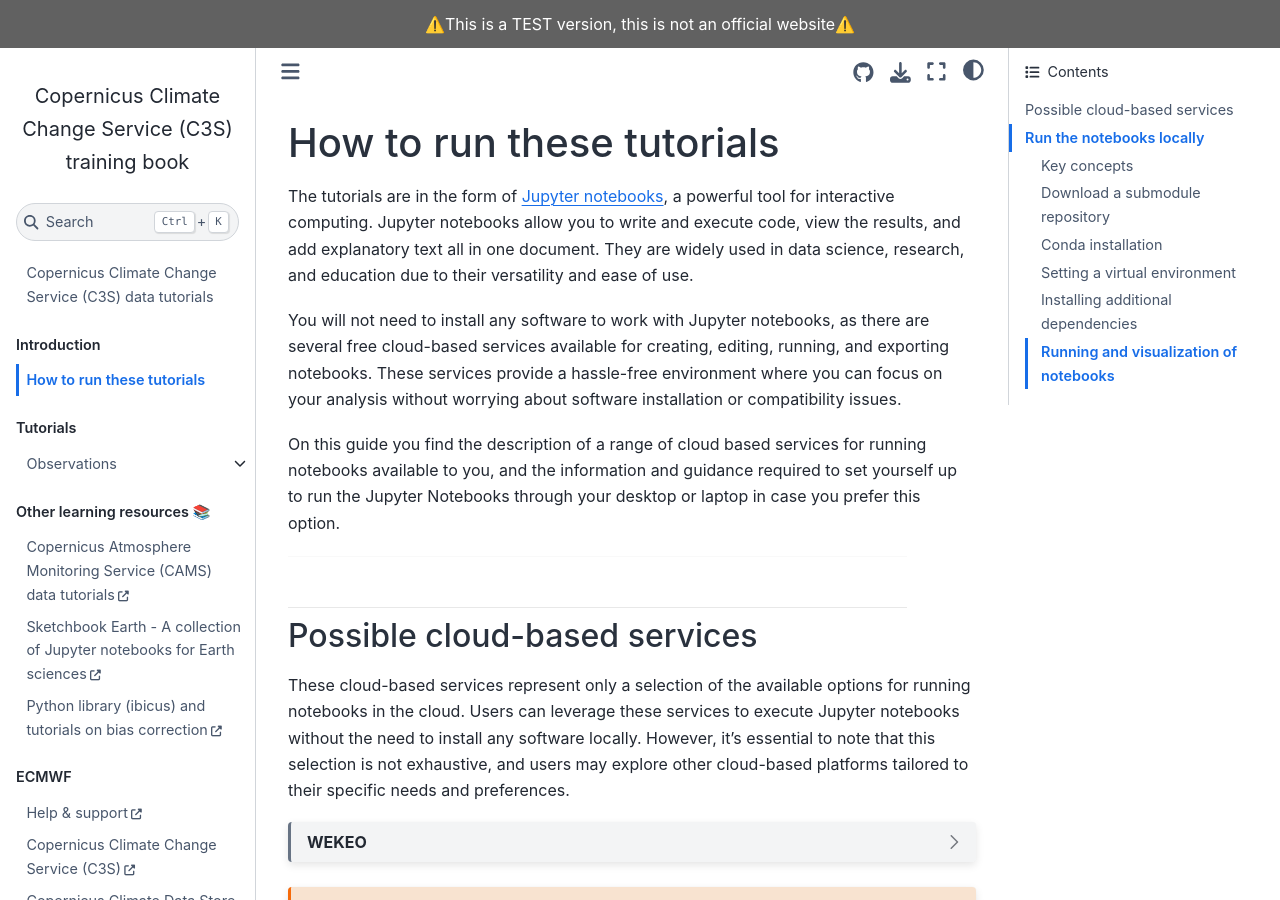
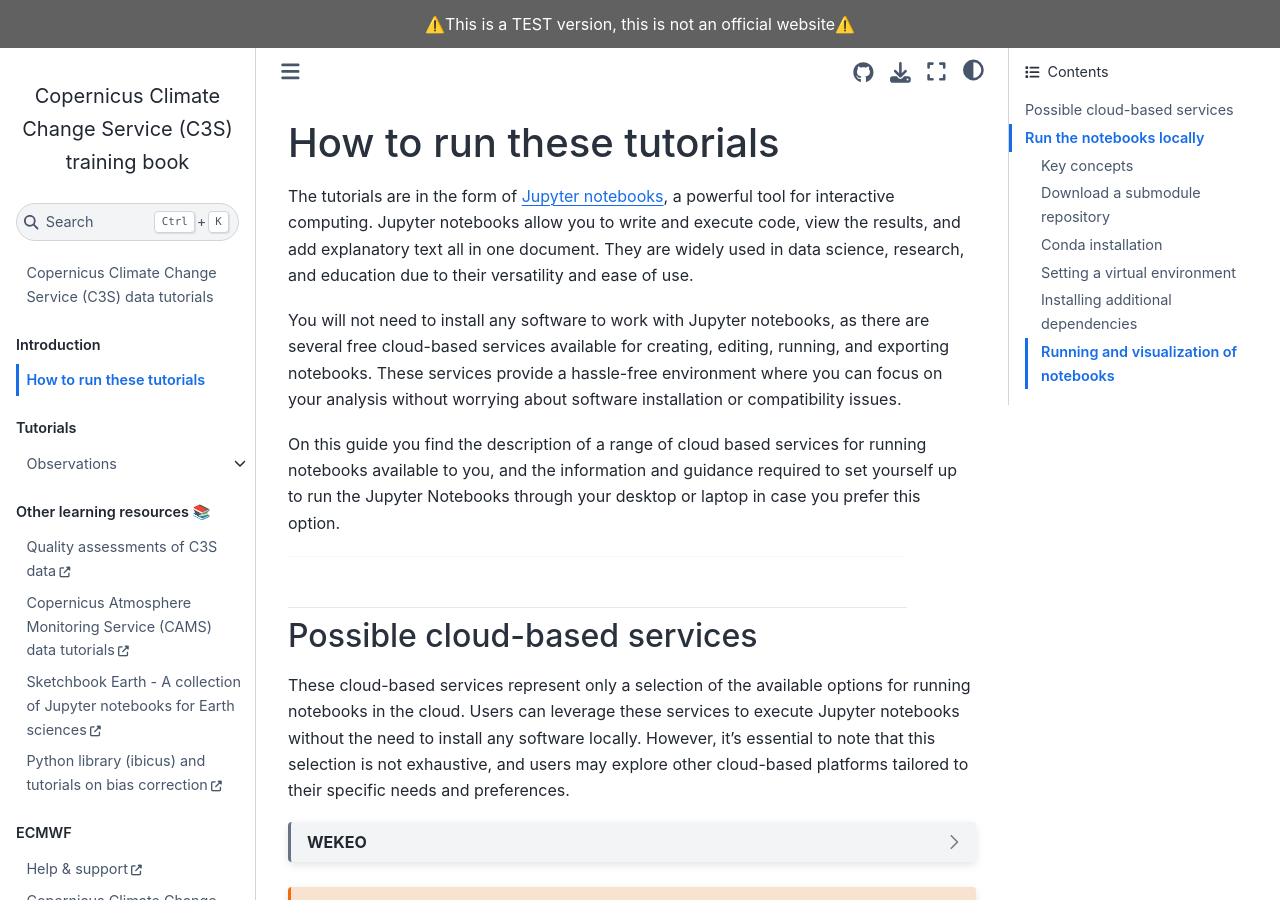
Before and after one commit to ecmwf-training/c3s-training, a Jupyter Book: the page built from how-to-run-these-tutorials.md, in a window 1280 px wide and 900 px high. Built offline with Jupyter Book 1.0.4 settings and Sphinx 7.4.7 and the Sphinx Book theme 1.1.4, drawn with Linux system fonts in a browser that asks for light colours; pages that are not in the unit, such as notebooks, are missing from menus; some of the changed text lies outside the part shown.

Commit message:
adding quality assessment link

```diff
--- a/_toc.yml
+++ b/_toc.yml
@@ -114,6 +114,8 @@ parts:
             title: Observing major flood events
   - caption: Other learning resources 📚
     chapters:
+      - url: https://ecmwf-projects.github.io/c3s2-eqc-quality-assessment/intro.html
+        title: Quality assessments of C3S data
       - url: https://Randbee.github.io/CAMSBook
         title: Copernicus Atmosphere Monitoring Service (CAMS) data tutorials
       - url: https://ecmwfcode4earth.github.io/sketchbook-earth
```
